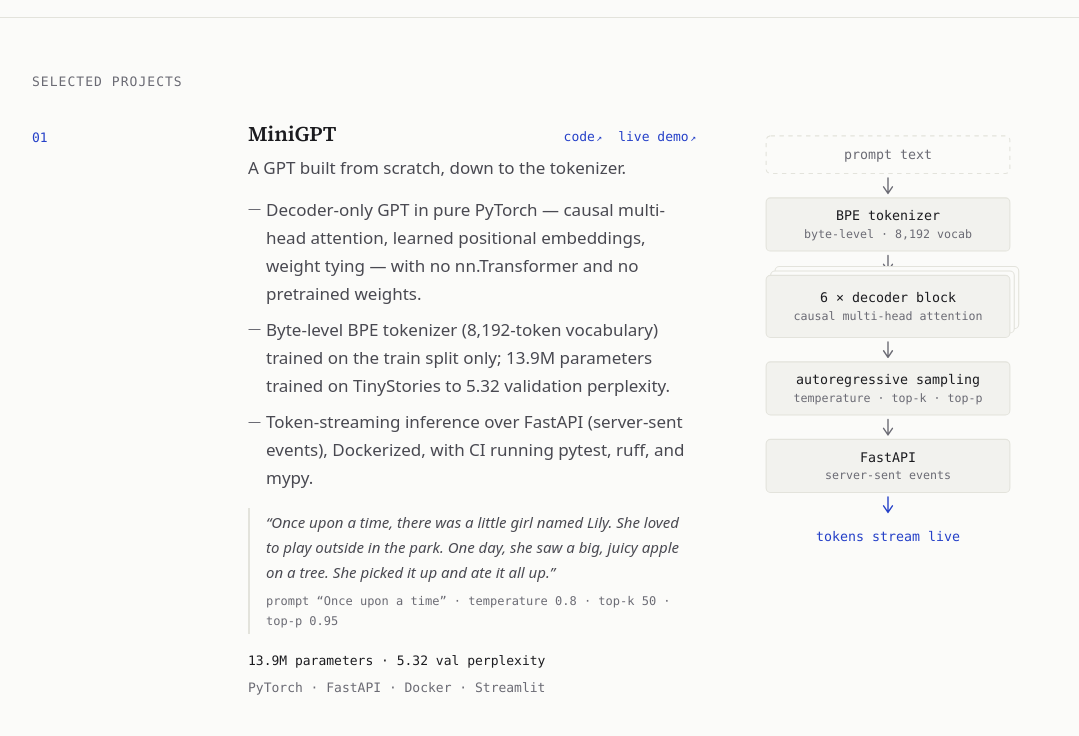
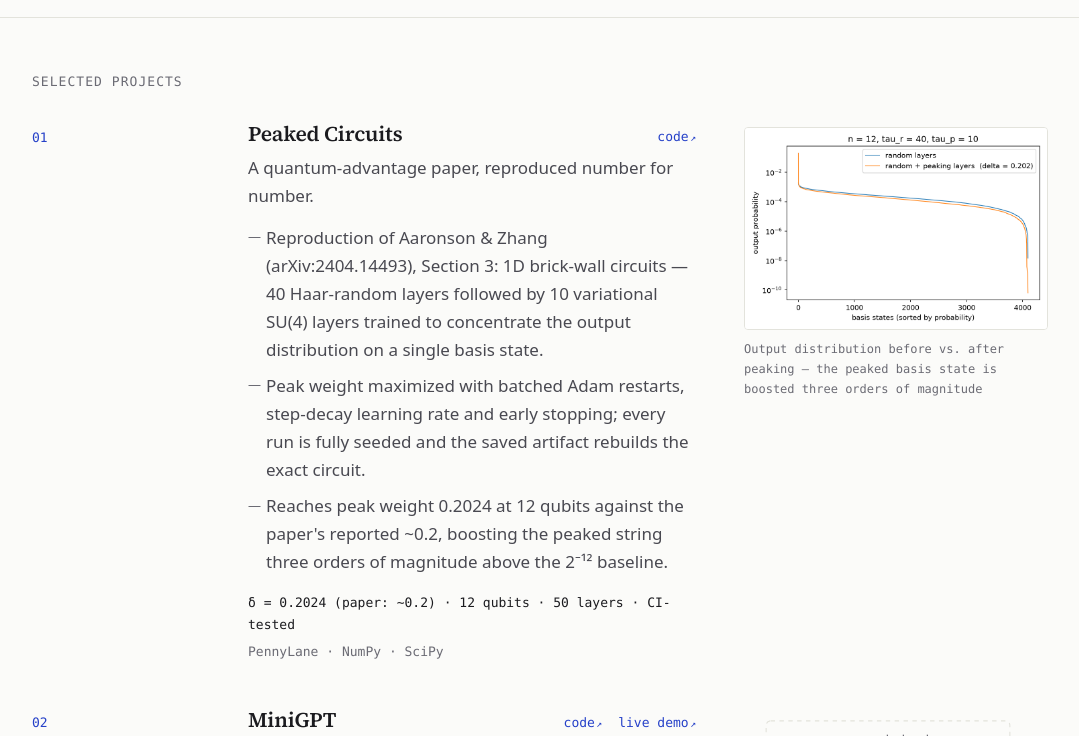
Before and after one commit to Ilyes-Jamoussi/Ilyes-Jamoussi.github.io, an Astro site: page / in a window 1280 px wide. Shown: the part 620-1356 px from the top of the page, without its empty margins (100-1179 px from the left). Built offline with nearby package versions, Linux system fonts and the light colour scheme; Astro itself is replaced by a stand-in of ours.

Commit message:
Add Peaked Circuits project

```diff
--- a/src/data/resume.ts
+++ b/src/data/resume.ts
@@ -68,6 +68,7 @@ export interface Project {
   readonly sample?: GenerationSample;
   readonly confusionMatrix?: ConfusionMatrix;
   readonly diagram?: "minigpt-pipeline";
+  readonly image?: EntryImage;
 }
 
 export interface EducationEntry {
@@ -188,6 +189,26 @@ export const extracurriculars: readonly ExperienceEntry[] = [
 
 export const projects: readonly Project[] = [
   {
+    name: "Peaked Circuits",
+    tagline: "A quantum-advantage paper, reproduced number for number.",
+    bullets: [
+      "Reproduction of Aaronson & Zhang (arXiv:2404.14493), Section 3: 1D brick-wall circuits — 40 Haar-random layers followed by 10 variational SU(4) layers trained to concentrate the output distribution on a single basis state.",
+      "Peak weight maximized with batched Adam restarts, step-decay learning rate and early stopping; every run is fully seeded and the saved artifact rebuilds the exact circuit.",
+      "Reaches peak weight 0.2024 at 12 qubits against the paper's reported ~0.2, boosting the peaked string three orders of magnitude above the 2⁻¹² baseline.",
+    ],
+    metrics: ["δ = 0.2024 (paper: ~0.2)", "12 qubits · 50 layers", "CI-tested"],
+    stack: ["PennyLane", "NumPy", "SciPy"],
+    repo: "https://github.com/Ilyes-Jamoussi/peaked-circuits-pennylane",
+    image: {
+      src: "/media/peaked-circuits-distribution.png",
+      width: 900,
+      height: 600,
+      alt: "Sorted output distributions of the random circuit alone and with optimized peaking layers",
+      caption:
+        "Output distribution before vs. after peaking — the peaked basis state is boosted three orders of magnitude",
+    },
+  },
+  {
     name: "MiniGPT",
     tagline: "A GPT built from scratch, down to the tokenizer.",
     bullets: [
@@ -304,6 +325,7 @@ export const skills: readonly SkillGroup[] = [
     items: [
       "Python",
       "PyTorch",
+      "PennyLane",
       "Transformers",
       "scikit-learn",
       "Pandas",
--- a/src/pages/index.astro
+++ b/src/pages/index.astro
@@ -80,7 +80,8 @@ import Base from "../layouts/Base.astro";
               </div>
               {(project.video ??
                 project.diagram ??
-                project.confusionMatrix) && (
+                project.confusionMatrix ??
+                project.image) && (
                 <div class="project-media">
                   {project.video && <DemoVideo video={project.video} />}
                   {project.diagram === "minigpt-pipeline" && (
@@ -88,6 +89,19 @@ import Base from "../layouts/Base.astro";
                   )}
                   {project.confusionMatrix && (
                     <MatrixTable matrix={project.confusionMatrix} />
+                  )}
+                  {project.image && (
+                    <figure class="entry-figure">
+                      <img
+                        src={project.image.src}
+                        width={project.image.width}
+                        height={project.image.height}
+                        alt={project.image.alt}
+                        loading="lazy"
+                        decoding="async"
+                      />
+                      <figcaption>{project.image.caption}</figcaption>
+                    </figure>
                   )}
                 </div>
               )}
--- a/src/styles/global.css
+++ b/src/styles/global.css
@@ -573,6 +573,10 @@ a:hover {
   align-content: start;
 }
 
+.project-media .entry-figure {
+  margin: 0;
+}
+
 .demo-video {
   display: block;
   width: auto;
```
Also changed, not shown: public/media/peaked-circuits-distribution.png (added).
